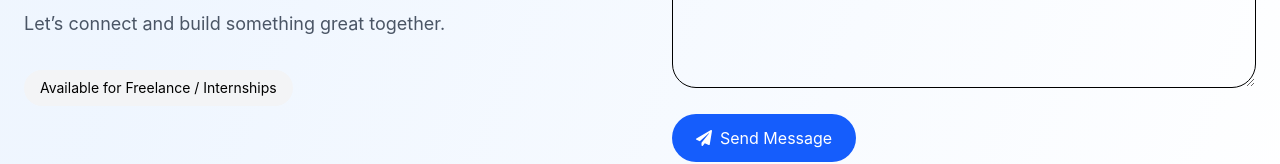
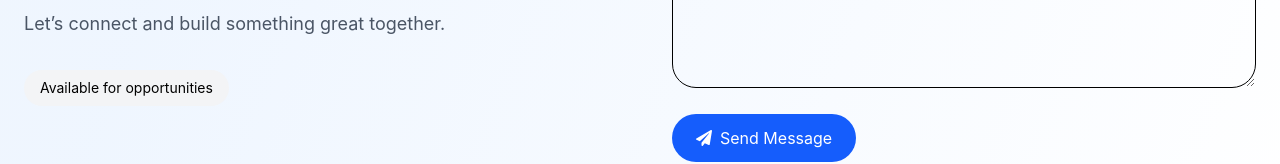
Before and after one commit to saranraj9738/saran-portfolio, a React (Vite) app: page / in a window 1280 px wide. Shown: the part 2978-3142 px from the top of the page. Built offline with nearby package versions, Linux system fonts and the light colour scheme.

Commit message:
Collateral Changes

```diff
--- a/src/App.jsx
+++ b/src/App.jsx
@@ -374,7 +374,7 @@ export default function App() {
 
                     <div className="mt-8">
                       <span className="px-4 py-2 bg-gray-100 rounded-full text-sm hover:scale-105 transition inline-block">
-                        Available for Freelance / Internships
+                        Available for opportunities
                       </span>
                     </div>
 
```
